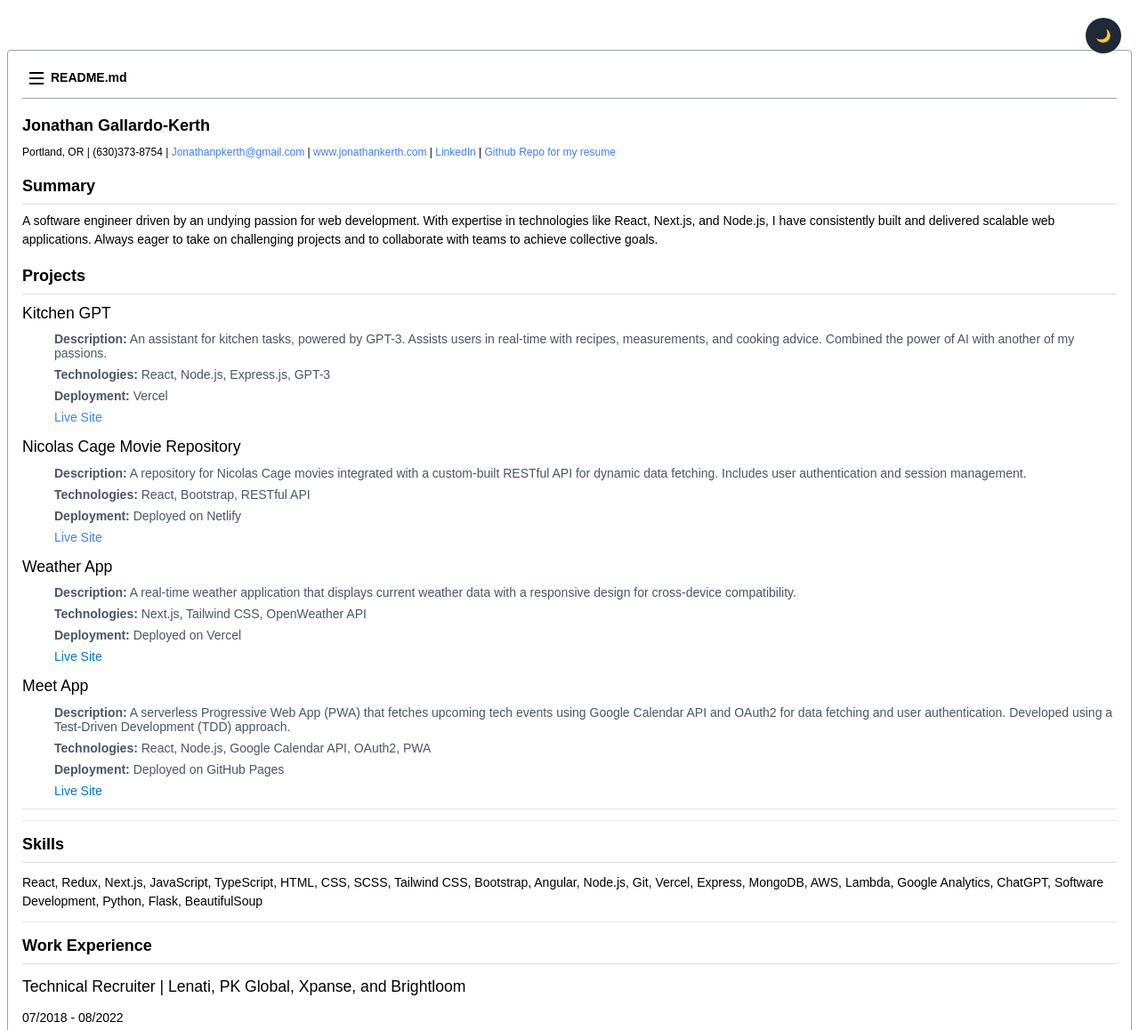
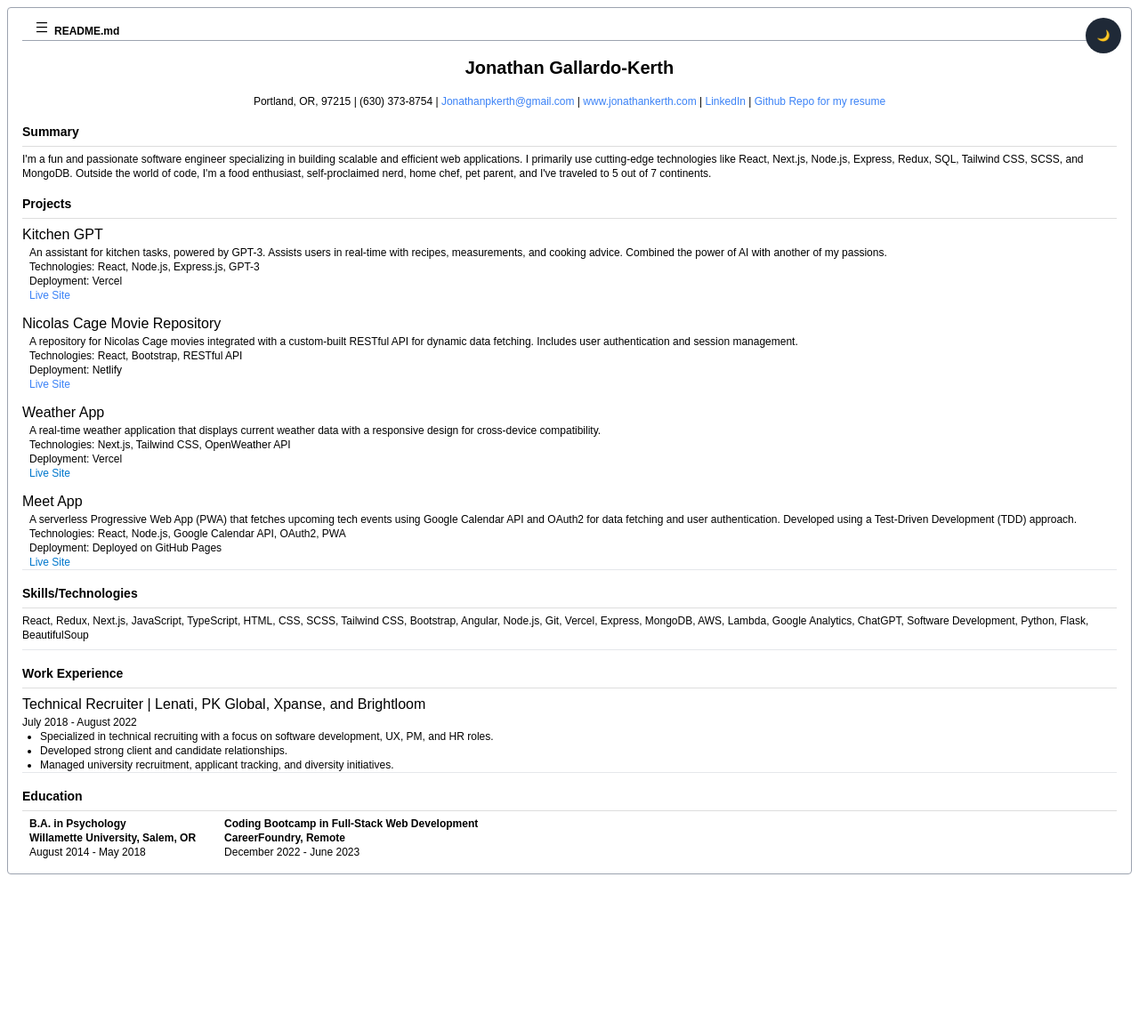
Before and after one commit to jonathankerth/resume, a plain HTML site: page index.html in a window 1280 px wide. Shown: the top 1158 px of the page at 89% size. After the commit the page ends 991 px from the top, so only its background shows below. Drawn offline with nearby package versions, Linux system fonts and the light colour scheme.

Commit message:
remove most css for tailwind

```diff
--- a/index.html
+++ b/index.html
@@ -11,30 +11,35 @@
 		<link rel="stylesheet" href="./resume.css" />
 	</head>
 	<body class="bg-white text-black p-2">
-		<div class="container mx-auto">
 		<button
 			id="themeToggle"
 			class="bg-gray-800 text-white rounded-full w-10 h-10 absolute top-5 right-5 focus:outline-none"
 		>
 			🌙
 		</button>
-			<div class="border border-gray-400 rounded p-4 mt-12">
+		<div class="container mx-auto">
+			<div class="border border-gray-400 rounded p-4">
+				<div class="flex items-center px-2 py-0 inline-block font-semibold">
+					<!-- Menu Icon: Three horizontal lines -->
 					<div
-					class="flex items-center px-2 py-1 inline-block mb-2 font-semibold"
+						class="flex items-center mb-2 px-2 py-0 inline-block font-semibold flex-col space-y-1"
 					>
-					<!-- Menu Icon: Three horizontal lines -->
-					<div class="flex flex-col space-y-1 mr-2">
-						<span class="block w-4 h-0.5 bg-black menu-icon-line"></span>
-						<span class="block w-4 h-0.5 bg-black menu-icon-line"></span>
-						<span class="block w-4 h-0.5 bg-black menu-icon-line"></span>
+						<span class="block" style="line-height: 0.1">—</span>
+						<span class="block" style="line-height: 0.1">—</span>
+						<span class="block" style="line-height: 0.1">—</span>
 					</div>
 					README.md
 				</div>
-				<div class="border-t border-gray-400 mt-2 pt-4">
-					<div class="text-lg font-bold mb-2">Jonathan Gallardo-Kerth</div>
-					<div class="flex flex-wrap justify-between items-center text-xs mb-4">
-						<span class="w-full sm:w-auto mb-2 sm:mb-0">
-							Portland, OR | (630)373-8754 |
+
+				<div class="border-t border-gray-400 pt-4">
+					<div class="text-xl font-semibold text-center mb-4">
+						Jonathan Gallardo-Kerth
+					</div>
+
+					<div class="text-center">
+						<!-- Add this div for centering -->
+						<span class="w-full sm:w-auto sm:mb-0">
+							Portland, OR, 97215 | (630) 373-8754 |
 							<a
 								class="text-blue-500 hover:underline"
 								href="mailto:Jonathanpkerth@gmail.com"
@@ -67,32 +72,28 @@
 						</span>
 					</div>
 
-					<h2 class="text-lg font-semibold mb-2">Summary</h2>
-					<p class="text-md mb-4">
-						A software engineer driven by an undying passion for web
-						development. With expertise in technologies like React, Next.js, and
-						Node.js, I have consistently built and delivered scalable web
-						applications. Always eager to take on challenging projects and to
-						collaborate with teams to achieve collective goals.
+					<h2 class="text-lg font-semibold mb-2 section-heading">Summary</h2>
+					<p class="text-xsm">
+						I'm a fun and passionate software engineer specializing in building
+						scalable and efficient web applications. I primarily use
+						cutting-edge technologies like React, Next.js, Node.js, Express,
+						Redux, SQL, Tailwind CSS, SCSS, and MongoDB. Outside the world of
+						code, I'm a food enthusiast, self-proclaimed nerd, home chef, pet
+						parent, and I've traveled to 5 out of 7 continents.
 					</p>
 
-					<h2 class="text-lg font-semibold mb-2">Projects</h2>
+					<h2 class="text-lg font-semibold mb-2 section-heading">Projects</h2>
 					<div class="space-y-3">
 						<div>
-							<h3>Kitchen GPT</h3>
-							<ul class="pl-5 text-xs">
+							<h3 class="text-base">Kitchen GPT</h3>
+							<ul class="pl-2 text-xsm projects-description">
 								<li>
-									<strong>Description:</strong> An assistant for kitchen tasks,
-									powered by GPT-3. Assists users in real-time with recipes,
-									measurements, and cooking advice. Combined the power of AI
-									with another of my passions.
+									An assistant for kitchen tasks, powered by GPT-3. Assists
+									users in real-time with recipes, measurements, and cooking
+									advice. Combined the power of AI with another of my passions.
 								</li>
-								<li>
-									<strong>Technologies:</strong> React, Node.js, Express.js,
-									GPT-3
-								</li>
-								<li><strong>Deployment:</strong> Vercel</li>
-
+								<li>Technologies: React, Node.js, Express.js, GPT-3</li>
+								<li>Deployment: Vercel</li>
 								<li>
 									<a
 										class="text-blue-500 hover:underline"
@@ -105,19 +106,15 @@
 							</ul>
 						</div>
 						<div>
-							<h3>Nicolas Cage Movie Repository</h3>
-							<ul class="pl-5 text-xs">
+							<h3 class="text-base">Nicolas Cage Movie Repository</h3>
+							<ul class="pl-2 text-xsm projects-description">
 								<li>
-									<strong>Description:</strong> A repository for Nicolas Cage
-									movies integrated with a custom-built RESTful API for dynamic
-									data fetching. Includes user authentication and session
-									management.
+									A repository for Nicolas Cage movies integrated with a
+									custom-built RESTful API for dynamic data fetching. Includes
+									user authentication and session management.
 								</li>
-								<li>
-									<strong>Technologies:</strong> React, Bootstrap, RESTful API
-								</li>
-								<li><strong>Deployment:</strong> Deployed on Netlify</li>
-
+								<li>Technologies: React, Bootstrap, RESTful API</li>
+								<li>Deployment: Netlify</li>
 								<li>
 									<a
 										class="text-blue-500 hover:underline"
@@ -130,19 +127,14 @@
 							</ul>
 						</div>
 						<div>
-							<h3>Weather App</h3>
-							<ul class="pl-5 text-xs">
+							<h3 class="text-base">Weather App</h3>
+							<ul class="pl-2 text-xsm projects-description">
 								<li>
-									<strong>Description:</strong> A real-time weather application
-									that displays current weather data with a responsive design
-									for cross-device compatibility.
+									A real-time weather application that displays current weather
+									data with a responsive design for cross-device compatibility.
 								</li>
-								<li>
-									<strong>Technologies:</strong> Next.js, Tailwind CSS,
-									OpenWeather API
-								</li>
-								<li><strong>Deployment:</strong> Deployed on Vercel</li>
-
+								<li>Technologies: Next.js, Tailwind CSS, OpenWeather API</li>
+								<li>Deployment: Vercel</li>
 								<li>
 									<a
 										href="https://weather-app-woad-two.vercel.app/"
@@ -154,20 +146,18 @@
 							</ul>
 						</div>
 						<div>
-							<h3>Meet App</h3>
-							<ul class="pl-5 text-xs">
+							<h3 class="text-base">Meet App</h3>
+							<ul class="pl-2 text-xsm projects-description">
 								<li>
-									<strong>Description:</strong> A serverless Progressive Web App
-									(PWA) that fetches upcoming tech events using Google Calendar
-									API and OAuth2 for data fetching and user authentication.
-									Developed using a Test-Driven Development (TDD) approach.
+									A serverless Progressive Web App (PWA) that fetches upcoming
+									tech events using Google Calendar API and OAuth2 for data
+									fetching and user authentication. Developed using a
+									Test-Driven Development (TDD) approach.
 								</li>
 								<li>
-									<strong>Technologies:</strong> React, Node.js, Google Calendar
-									API, OAuth2, PWA
+									Technologies: React, Node.js, Google Calendar API, OAuth2, PWA
 								</li>
-								<li><strong>Deployment:</strong> Deployed on GitHub Pages</li>
-
+								<li>Deployment: Deployed on GitHub Pages</li>
 								<li>
 									<a
 										href="https://jonathankerth.github.io/meet/"
@@ -178,13 +168,14 @@
 								</li>
 							</ul>
 						</div>
+					</div>
 
 					<hr />
 
-						<hr />
-
-						<h2 class="text-lg font-semibold mb-2">Skills</h2>
-						<p class="text-md mb-2">
+					<h2 class="text-lg font-semibold mb-2 section-heading">
+						Skills/Technologies
+					</h2>
+					<p class="text-xsm mb-2">
 						React, Redux, Next.js, JavaScript, TypeScript, HTML, CSS, SCSS,
 						Tailwind CSS, Bootstrap, Angular, Node.js, Git, Vercel, Express,
 						MongoDB, AWS, Lambda, Google Analytics, ChatGPT, Software
@@ -192,13 +183,13 @@
 					</p>
 
 					<hr />
-
-						<h2 class="text-lg font-semibold mb-2">Work Experience</h2>
-						<h3 class="mb-2">
+					<h2 class="text-lg font-semibold section-heading">Work Experience</h2>
+					<div class="work-experience-item">
+						<h3 class="text-base">
 							Technical Recruiter | Lenati, PK Global, Xpanse, and Brightloom
 						</h3>
-						<div>07/2018 - 08/2022</div>
-						<ul class="list-disc pl-5 text-xs">
+						<div class="text-xsm">July 2018 - August 2022</div>
+						<ul class="pl-5 text-xsm work-experience-description list-disc">
 							<li>
 								Specialized in technical recruiting with a focus on software
 								development, UX, PM, and HR roles.
@@ -209,23 +200,35 @@
 								diversity initiatives.
 							</li>
 						</ul>
-
+					</div>
+					<div class="work-experience-item">
 						<hr />
 
-						<h2 class="text-lg font-semibold mb-2">Education</h2>
-						<h4><strong>B.A. in Psychology</strong></h4>
-						<ul>
+						<h2 class="text-lg font-semibold mb-2 section-heading">
+							Education
+						</h2>
+						<div class="flex">
+							<!-- Add flex -->
+							<div class="ml-2">
+								<!-- Set width to 50% for equal spacing -->
+								<h4 class="text-md"><strong>B.A. in Psychology</strong></h4>
+								<ul class="text-md education-details">
 									<li><strong>Willamette University, Salem, OR</strong></li>
-							<li>08/2014 - 05/2018</li>
+									<li>August 2014 - May 2018</li>
 								</ul>
-
-						<h4>
+							</div>
+							<div class="ml-8">
+								<!-- Set width to 50% for equal spacing -->
+								<h4 class="text-md">
 									<strong>Coding Bootcamp in Full-Stack Web Development</strong>
 								</h4>
-						<ul>
-							<li><strong>CareerFoundry</strong></li>
-							<li>12/2022 - 06/2023</li>
+								<ul class="text-md education-details">
+									<!-- Remove left padding -->
+									<li><strong>CareerFoundry, Remote</strong></li>
+									<li>December 2022 - June 2023</li>
 								</ul>
+							</div>
+						</div>
 					</div>
 				</div>
 			</div>
--- a/resume.css
+++ b/resume.css
@@ -1,56 +1,49 @@
 body {
-	font-size: 14px;
-	line-height: 1.5;
+	font-size: 12px;
+	line-height: 16px;
 	font-family: "Arial", sans-serif;
 	background-color: #ffffff;
 	color: #000000;
 	margin: 0;
 	padding: 0;
+	transition: background-color 0.3s, color 0.3s;
+}
+
+/* Define dark mode styles */
+[data-theme="dark"] body {
+	background-color: #333333;
+	color: #ffffff;
+}
+/* Define dark mode styles for main content */
+[data-theme="dark"] .main-content {
+	background-color: #1a1a1a;
+	color: #ffffff;
+}
+/* Define dark mode styles for list items */
+[data-theme="dark"] ul li {
+	color: #ffffff;
 }
 
 .main-content {
-	max-width: 95%;
+	max-width: 90%;
 	margin: 0 auto;
-	padding: 10px;
-	border-left: 4px solid #333;
-	box-shadow: 0 4px 6px rgba(0, 0, 0, 0.1);
+	padding: 6px;
+	border-left: 2px solid #333;
+	box-shadow: 0 2px 4px rgba(0, 0, 0, 0.1);
+	transition: background-color 0.3s, color 0.3s;
 }
 
-h1,
-h2,
-h3 {
-	font-size: 1.1rem;
-	margin-top: 5px;
-	margin-bottom: 5px;
-	font-weight: semi-bold;
+/* Heading style for each section */
+.section-heading {
+	font-size: 14px; /* Increased font size for section headings */
+	margin-top: 12px; /* Reduced margin for section headings */
+	margin-bottom: 6px; /* Reduced margin for section headings */
+	font-weight: bold;
 }
 
 h2 {
 	border-bottom: 1px solid #ddd;
-	padding-bottom: 6px;
-}
-
-h4 {
-	font-size: 1rem;
-	font-weight: 600;
-	margin-top: 1.5rem;
-	color: #333;
-}
-
-ul {
-	margin-left: 1rem;
-	list-style-type: none;
-	padding: 0;
-}
-
-ul li {
-	margin: 0.5rem 0;
-	font-size: 0.875rem;
-	color: #4a5568;
-}
-
-ul li strong {
-	font-weight: 600;
+	padding-bottom: 2px;
 }
 
 a {
@@ -67,71 +60,14 @@ a:hover {
 	display: true;
 }
 
-ul.features-list {
-	list-style-type: disc;
-	margin-left: 15px;
+/* Dark mode styles for the menu icon */
+[data-theme="dark"] .menu-icon-line {
+	background-color: #fff;
 }
 
-ul.features-list li {
-	margin-bottom: 6px;
-}
-[data-theme="dark"] .menu-icon-line {
-	background-color: #ffffff;
-}
-
-.education-section {
-	border: 1px solid #e5e7eb;
-	padding: 1rem;
-	border-radius: 8px;
-	margin-bottom: 2rem;
-}
-
-.education-title {
-	font-size: 1.25rem;
-	font-weight: 600;
-	margin-bottom: 1rem;
-	color: #333;
-	border-bottom: 2px solid #e5e7eb;
-	padding-bottom: 0.5rem;
-}
-
-.education-subtitle {
-	font-size: 1rem;
-	font-weight: 500;
-	margin-top: 1rem;
-	color: #4a5568;
-}
-
-.education-details {
-	margin-left: 1rem;
-	list-style-type: none;
-	padding: 0;
-}
-
-.education-details li {
-	margin: 0.5rem 0;
-	font-size: 0.875rem;
-	color: #6b7280;
-}
-
-.education-details strong {
-	color: #4a5568;
-	font-weight: 500;
-}
-
+/* Hide the theme toggle button when printing */
 @media print {
-	body {
-		margin: 0;
-		padding: 0;
-		width: 100vw;
-	}
-
-	.container {
-		max-width: 100%;
-		padding: 0;
-	}
-
 	#themeToggle {
-		display: none;
+		display: none !important;
 	}
 }
```
Lines whose indentation alone changed are shown as unchanged.
